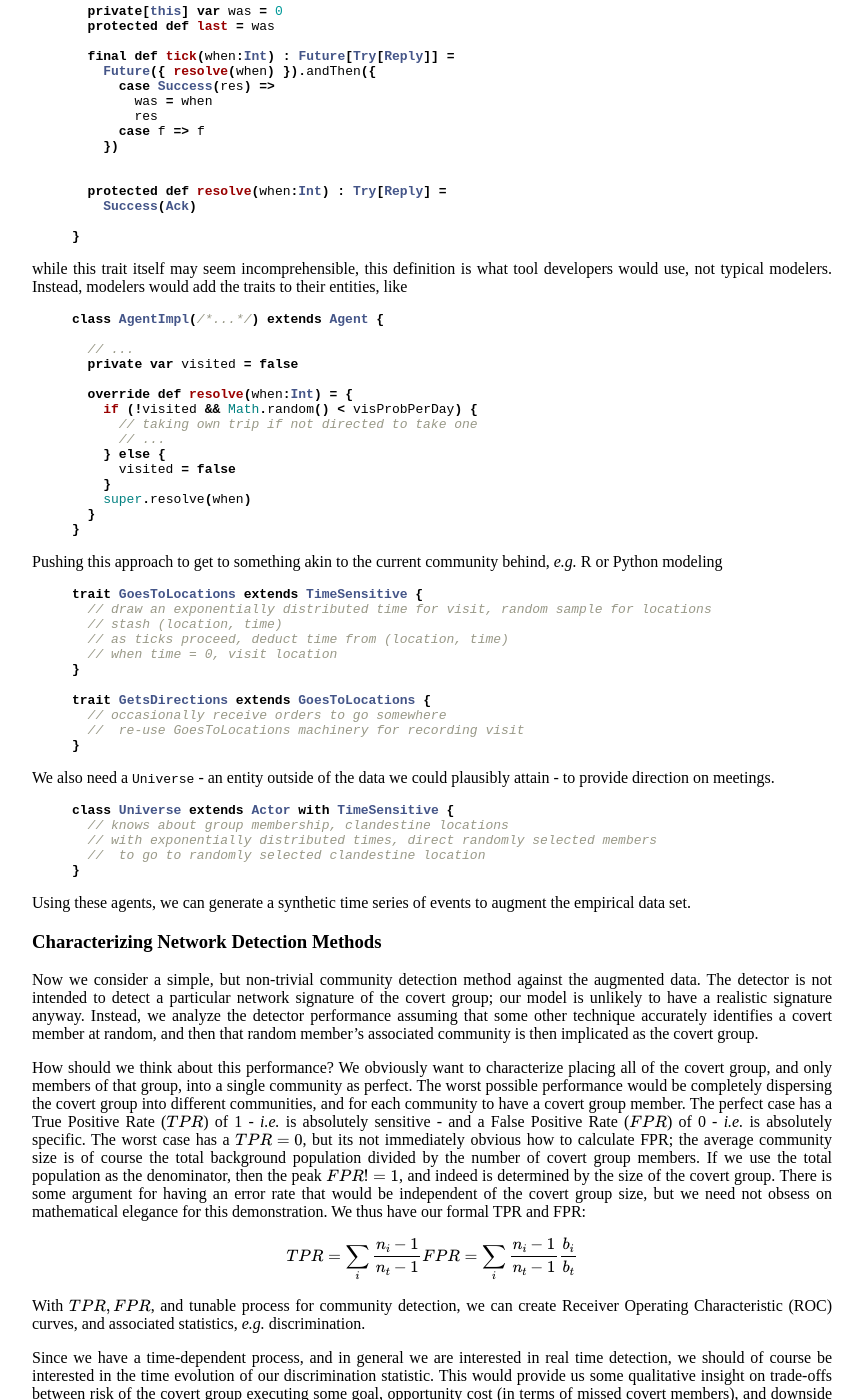
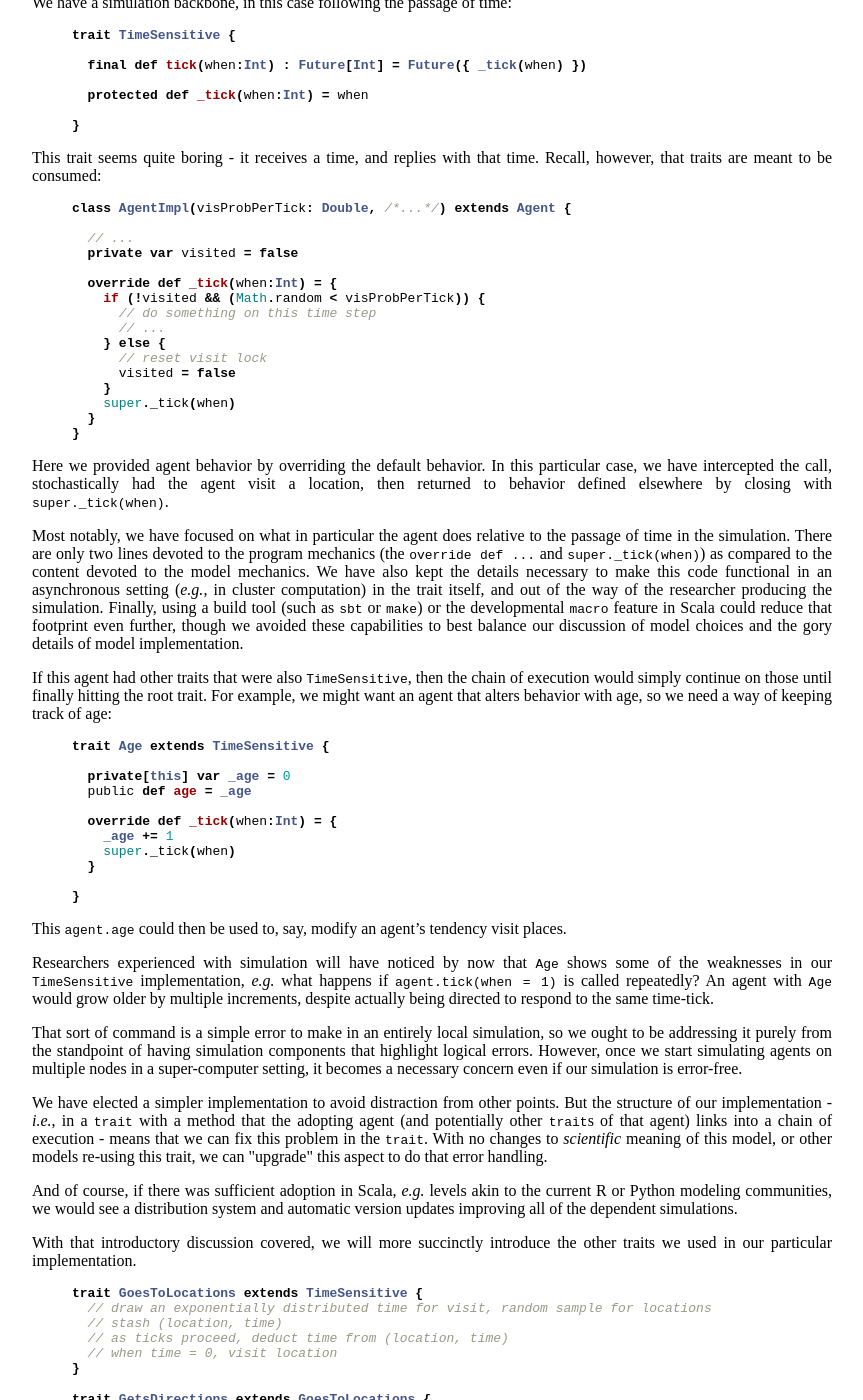
Before and after one commit to pearsonca/scala-commsim, a Jekyll site: the page built from index.md, in a window 1280 px wide and 1400 px high, scrolled down 9322 px. Shown: the whole window, without its empty margins (208-1071 px from the left). Built offline with Jekyll 4.4.1, drawn with Linux system fonts in a browser that asks for light colours; formulas are drawn with MathJax 3; some of the changed text lies outside the part shown.

Commit message:
revisions to implementation discussion

```diff
--- a/index.md
+++ b/index.md
@@ -648,55 +648,108 @@ traits into our agent based models implemented in that paradigm.  We demonstrate
 several broad categories of traits with our simple model embedding a covert group
 in the Montreal data:
 
- - step-wise progression
+ - sequential time progression
+ - acting independently or by direction
+ - probabilistic generators
+ - data-recording
 
 We have a simulation backbone, in this case following the passage of time:
 
 {% highlight scala %}
 trait TimeSensitive {
 
-  private[this] var was = 0
-  protected def last = was
+  final def tick(when:Int) : Future[Int] = Future({ _tick(when) })
 
-  final def tick(when:Int) : Future[Try[Reply]] =
-    Future({ resolve(when) }).andThen({
-      case Success(res) =>
-        was = when
-        res
-      case f => f
-    })
-
-
-  protected def resolve(when:Int) : Try[Reply] =
-    Success(Ack)
+  protected def _tick(when:Int) = when
 
 }
 {% endhighlight %}
 
-while this trait itself may seem incomprehensible, this definition is what tool
-developers would use, not typical modelers.  Instead, modelers would add the traits
-to their entities, like
+This trait seems quite boring - it receives a time, and replies with that time.
+Recall, however, that traits are meant to be consumed:
 
 {% highlight scala %}
-class AgentImpl(/*...*/) extends Agent {
+class AgentImpl(visProbPerTick: Double, /*...*/) extends Agent {
 
   // ...
   private var visited = false
 
-  override def resolve(when:Int) = {
-    if (!visited && Math.random() < visProbPerDay) {
-      // taking own trip if not directed to take one
+  override def _tick(when:Int) = {
+    if (!visited && (Math.random < visProbPerTick)) {
+      // do something on this time step
       // ...
     } else {
+      // reset visit lock
       visited = false
     }
-    super.resolve(when)
+    super._tick(when)
   }
 }
 {% endhighlight %}
 
-Pushing this approach to get to something akin to the current community behind,
-*e.g.* R or Python modeling
+Here we provided agent behavior by overriding the default behavior.  In
+this particular case, we have intercepted the call, stochastically had
+the agent visit a location, then returned to behavior defined elsewhere by
+closing with `super._tick(when)`.
+
+Most notably, we have focused on what in particular the agent does relative to
+the passage of time in the simulation.  There are only two lines devoted to the
+program mechanics (the `override def ...` and `super._tick(when)`) as compared
+to the content devoted to the model mechanics.  We have also kept the details
+necessary to make this code functional in an asynchronous setting (*e.g.*, in
+cluster computation) in the trait itself, and out of the way of the researcher
+producing the simulation.  Finally, using a build tool (such as `sbt` or `make`) or the developmental
+`macro` feature in Scala could reduce that footprint even further, though we
+avoided these capabilities to best balance our discussion of model choices and
+the gory details of model implementation.
+
+If this agent had other traits that were also `TimeSensitive`, then the chain
+of execution would simply continue on those until finally hitting the root trait.  For example,
+we might want an agent that alters behavior with age, so we need a way of keeping
+track of age:
+
+{% highlight scala %}
+trait Age extends TimeSensitive {
+
+  private[this] var _age = 0
+  public def age = _age
+
+  override def _tick(when:Int) = {
+    _age += 1
+    super._tick(when)
+  }
+
+}
+{% endhighlight %}
+
+This `agent.age` could then be used to, say, modify an agent's tendency visit places.
+
+Researchers experienced with simulation will have noticed by now that `Age`
+shows some of the weaknesses in our `TimeSensitive` implementation, *e.g.* what
+happens if `agent.tick(when = 1)` is called repeatedly?  An agent with `Age`
+would grow older by multiple increments, despite actually being directed to
+respond to the same time-tick.
+
+That sort of command is a simple error to make in an entirely local simulation,
+so we ought to be addressing it purely from the standpoint of having simulation
+components that highlight logical errors.  However, once we start simulating
+agents on multiple nodes in a super-computer setting, it becomes a necessary
+concern even if our simulation is error-free.
+
+We have elected a simpler implementation to avoid distraction from other
+points.  But the structure of our implementation - *i.e.*, in a `trait` with
+a method that the adopting agent (and potentially other `trait`s of that agent)
+links into a chain of execution - means that we can fix this problem in the `trait`.
+With no changes to *scientific* meaning of this model, or other models re-using
+this trait, we can \"upgrade\" this aspect to do that error handling.
+
+And of course, if there was sufficient adoption in Scala,
+*e.g.* levels akin to the current R or Python modeling communities, we would see
+a distribution system and automatic version updates improving all of the dependent
+simulations.
+
+With that introductory discussion covered, we will more succinctly introduce the
+other traits we used in our particular implementation.
 
 {% highlight scala %}
 trait GoesToLocations extends TimeSensitive {
```
